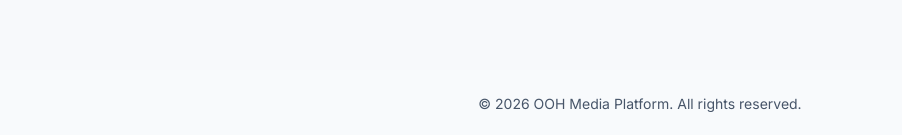
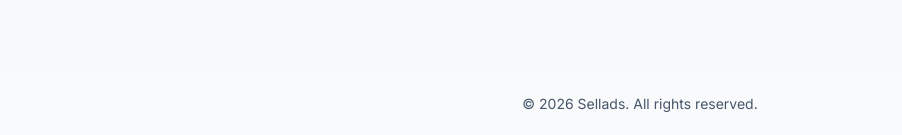
Before and after one commit to 9125aditya/Hording-dashboard, a Next.js app: page /login in a window 1280 px wide. Shown: the part 662-797 px from the top of the page, without its empty margins (0-902 px from the left). Built offline with nearby package versions, Linux system fonts and the light colour scheme.

Commit message:
Update branding from OOH Media Platform to Sellads

```diff
--- a/src/app/(auth)/layout.tsx
+++ b/src/app/(auth)/layout.tsx
@@ -15,7 +15,7 @@ export default function AuthLayout({ children }: { children: ReactNode }) {
         {children}
       </main>
       <footer className="py-6 text-center text-sm text-muted-foreground">
-        &copy; {new Date().getFullYear()} OOH Media Platform. All rights reserved.
+        &copy; {new Date().getFullYear()} Sellads. All rights reserved.
       </footer>
     </div>
   );
--- a/src/app/layout.tsx
+++ b/src/app/layout.tsx
@@ -24,7 +24,7 @@ const jetbrainsMono = JetBrains_Mono({
 });
 
 export const metadata: Metadata = {
-  title: "OOH Media Platform",
+  title: "Sellads",
   description: "Premium outdoor media catalog and management.",
 };
 
```
